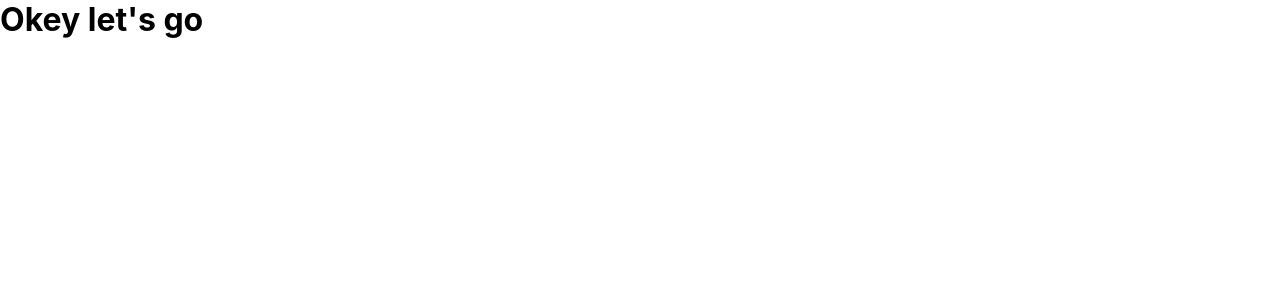
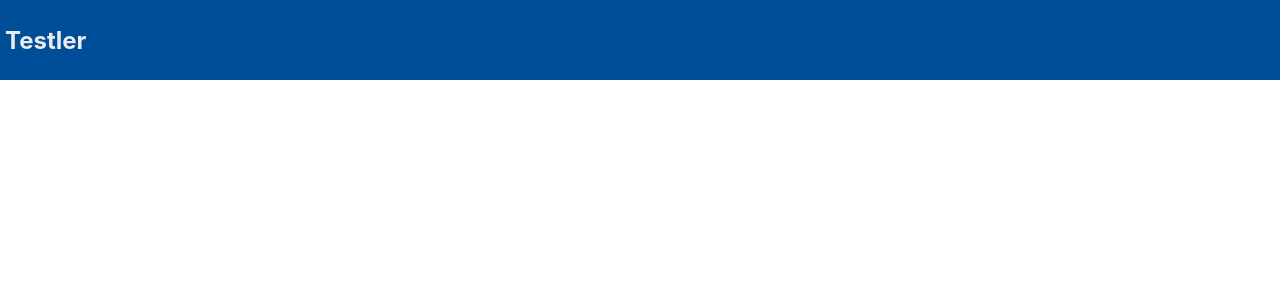
Before and after one commit to Paaka/Testler, a React (Create React App) app in the folder Frontend/: page / in a window 1280 px wide. Shown: the top 300 px of the page. Built offline with nearby package versions, Linux system fonts and the light colour scheme.

Commit message:
Added basic components

```diff
--- a/Frontend/package.json
+++ b/Frontend/package.json
@@ -6,6 +6,7 @@
     "@testing-library/jest-dom": "^4.2.4",
     "@testing-library/react": "^9.5.0",
     "@testing-library/user-event": "^7.2.1",
+    "node-sass": "^4.14.1",
     "react": "^16.13.1",
     "react-dom": "^16.13.1",
     "react-scripts": "3.4.1"
--- a/Frontend/src/App.js
+++ b/Frontend/src/App.js
@@ -1,9 +1,10 @@
 import React from 'react';
+import Sidebar from './components/Organisms/Sidebar/Sidebar';
 
 function App() {
   return (
     <div className="App">
-       <h1>Okey let's go</h1>
+       <Sidebar></Sidebar>
     </div>
   );
 }
--- /dev/null
+++ b/Frontend/src/components/Atoms/H2/H2.js
@@ -0,0 +1,8 @@
+import React from 'react';
+import './H2.scss';
+
+const StyledH2 = props => {
+    return <h2 className="styledH2">{props.children}</h2>
+}
+
+export default StyledH2;
--- /dev/null
+++ b/Frontend/src/components/Atoms/H2/H2.scss
@@ -0,0 +1,7 @@
+
+$white:#ebebeb;
+
+.styledH2 {
+    color:$white;
+    font-size: 24px;
+}
--- /dev/null
+++ b/Frontend/src/components/Organisms/Sidebar/Sidebar.js
@@ -0,0 +1,13 @@
+import React from 'react';
+import H2 from '../../Atoms/H2/H2';
+import './Sidebar.scss';
+
+const Sidebar = props => {
+    return(
+    <div className="SidebarWrapper">
+        <H2>Testler</H2>
+    </div>
+    )
+}
+
+export default Sidebar;
--- /dev/null
+++ b/Frontend/src/components/Organisms/Sidebar/Sidebar.scss
@@ -0,0 +1,14 @@
+$primary:#004e98;
+$primary-light:#3a6ea5;
+$secondary:#ff6700;
+$gray:#c0c0c0;
+$white:#ebebeb;
+
+.SidebarWrapper {
+    height: 10vh;
+    width: 100vw;
+    background-color: $primary;
+    display: flex;
+    align-items: center;
+    padding: 5px;
+}
--- /dev/null
+++ b/Frontend/src/constants/Colors.js
@@ -0,0 +1,3 @@
+export default{
+    primary:'#e1a098',
+}
```
Also changed, not shown: 2 other files (tests, documents, lock files or other folders).
